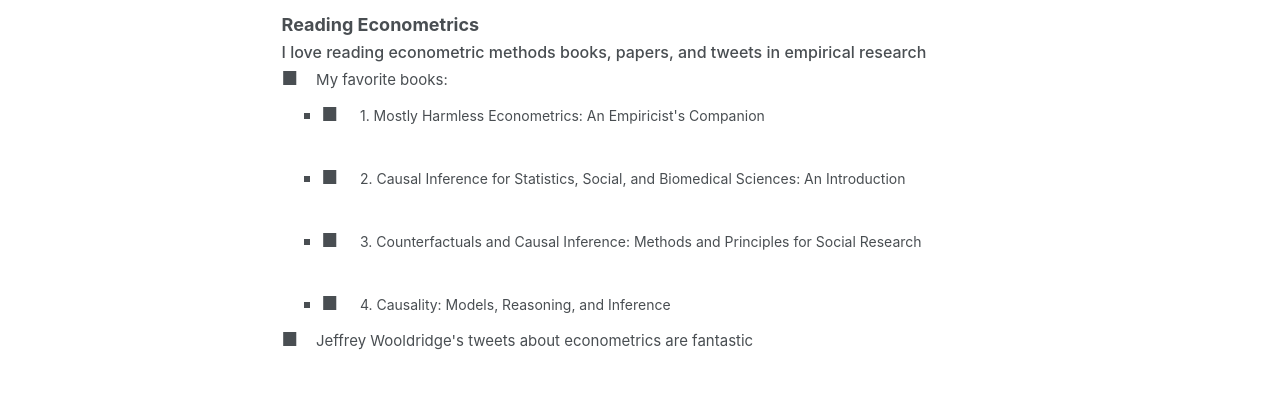
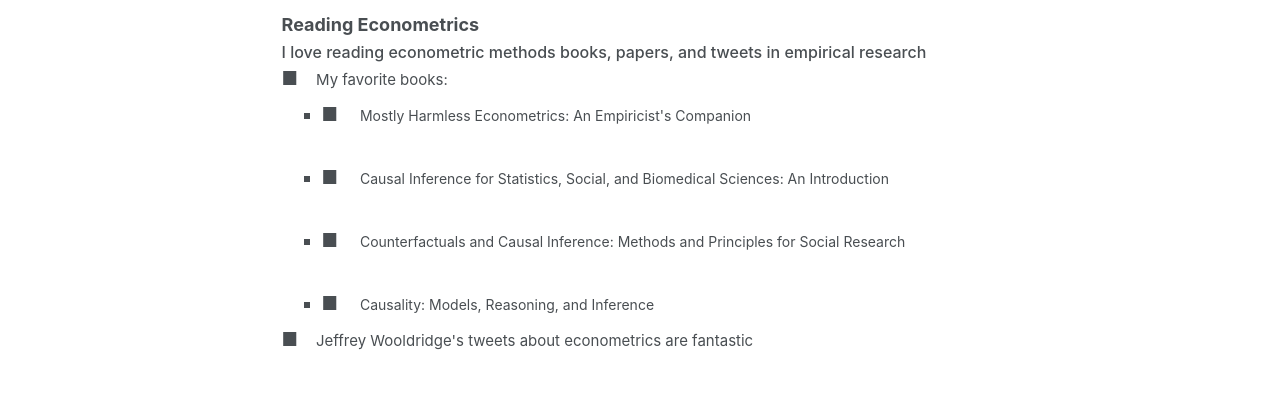
Before and after one commit to Liqiang-Liu/Liqiang-Liu.github.io, a Jekyll site: the page built from _pages/interests.md, in a window 1280 px wide and 1217 px high. Shown: the part 657-1059 px from the top of the window. Built offline with Jekyll 4.4.1, drawn with Linux system fonts in a browser that asks for light colours.

Commit message:
Update interests.md

```diff
--- a/_pages/interests.md
+++ b/_pages/interests.md
@@ -60,10 +59,10 @@ redirect_from:
     <ul class="custom-bullet">
       <li><span style="font-size: 15px; ">My favorite books:</span><br>
           <ul>
-          <li><span style="font-size: 14px; "> 1. Mostly Harmless Econometrics: An Empiricist's Companion</span></li><br>
-          <li><span style="font-size: 14px; "> 2. Causal Inference for Statistics, Social, and Biomedical Sciences: An Introduction</span></li><br>
-          <li><span style="font-size: 14px; "> 3. Counterfactuals and Causal Inference: Methods and Principles for Social Research</span></li><br>
-          <li><span style="font-size: 14px; "> 4. Causality: Models, Reasoning, and Inference</span></li>
+          <li><span style="font-size: 14px; "> Mostly Harmless Econometrics: An Empiricist's Companion</span></li><br>
+          <li><span style="font-size: 14px; "> Causal Inference for Statistics, Social, and Biomedical Sciences: An Introduction</span></li><br>
+          <li><span style="font-size: 14px; "> Counterfactuals and Causal Inference: Methods and Principles for Social Research</span></li><br>
+          <li><span style="font-size: 14px; "> Causality: Models, Reasoning, and Inference</span></li>
           </ul>
       </li>
      <li><span style="font-size: 15px; ">Jeffrey Wooldridge's tweets about econometrics are fantastic</span></li>
```
Also changed, not shown: other parts of _pages/interests.md (+0 -1 lines).
